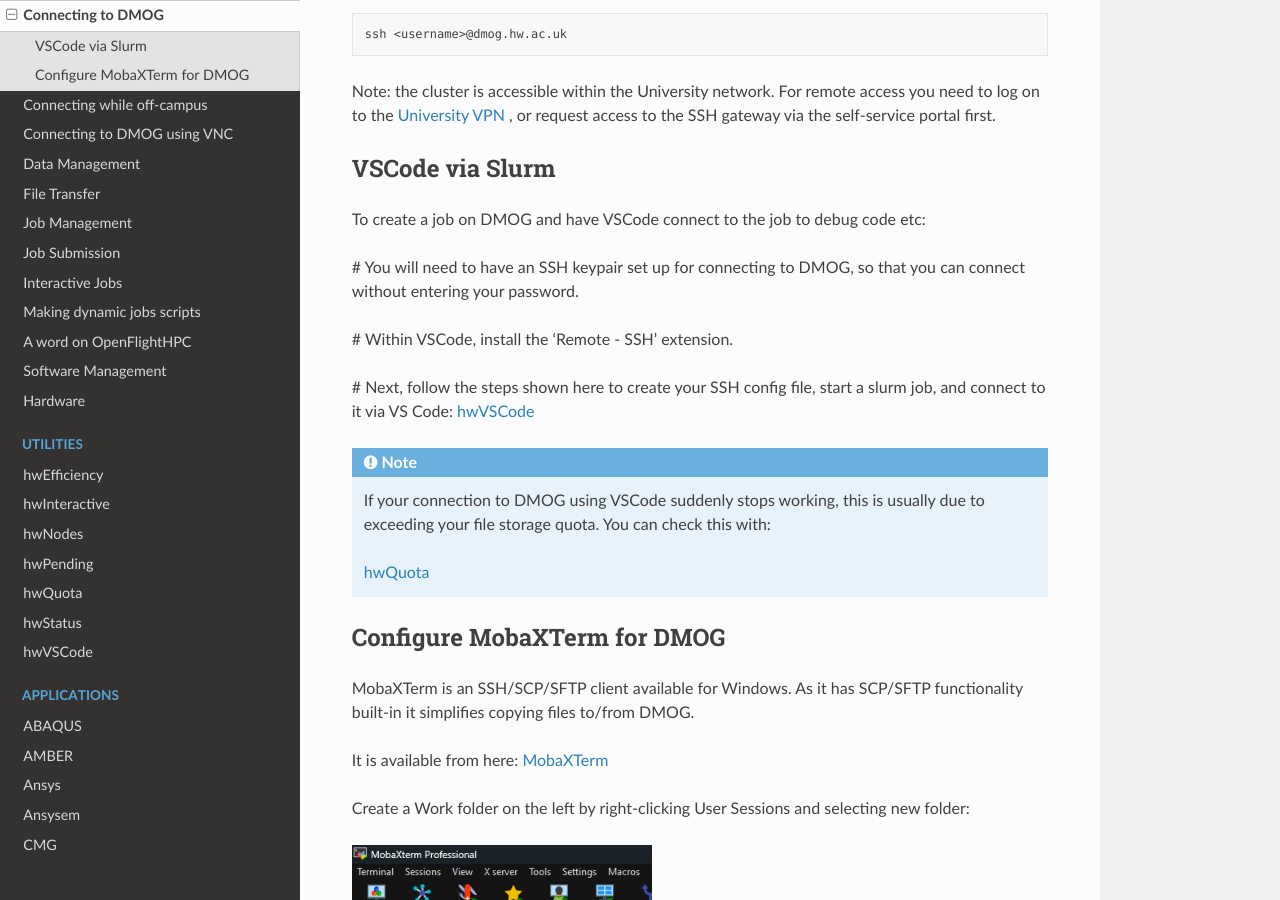
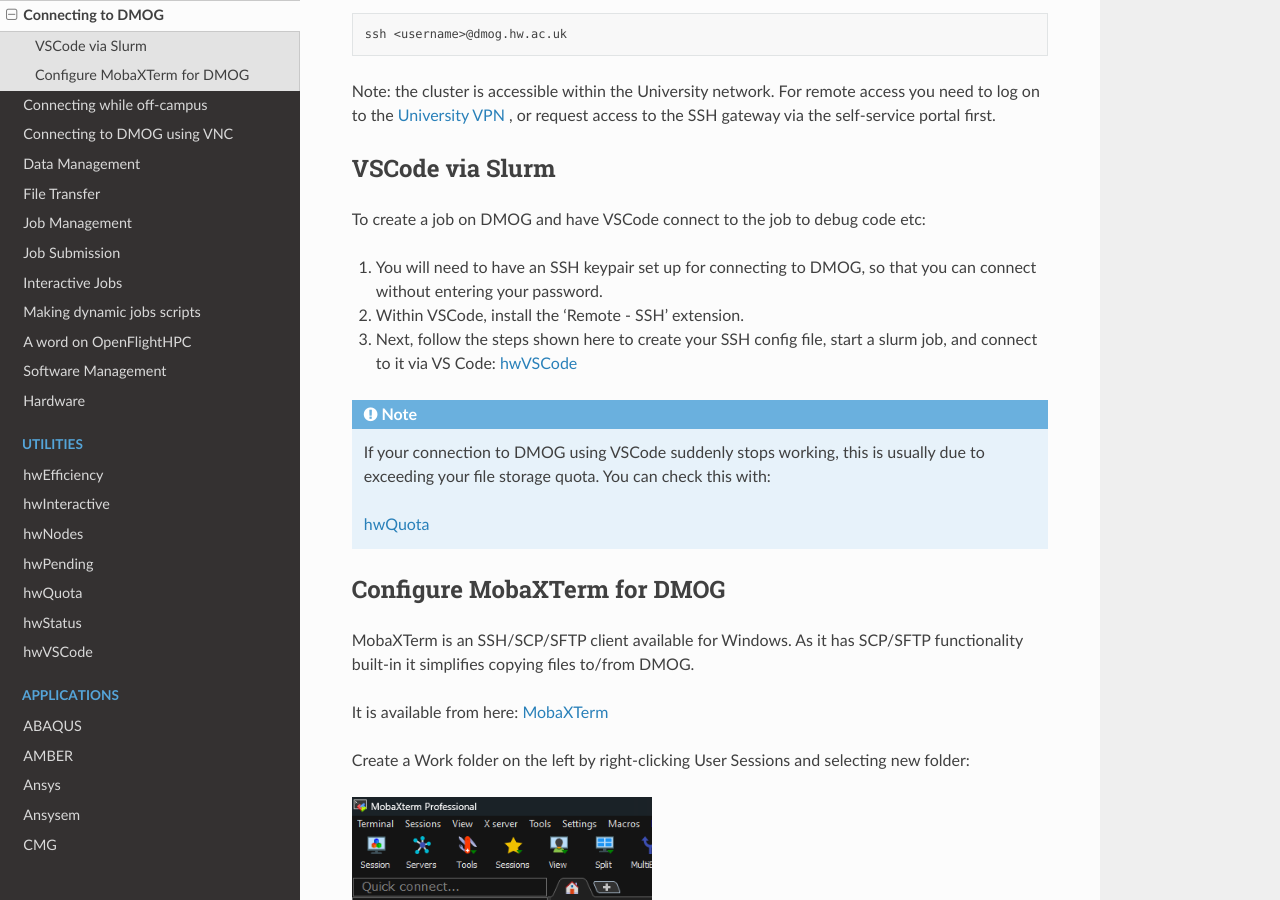
Before and after one commit to jm130/dmogdocs, a Sphinx documentation site: the page built from docs/source/user/connecting.rst, in a window 1280 px wide and 900 px high, scrolled down 411 px. Built offline with Sphinx 7.4.7 and the Read the Docs theme 3.1.0, drawn with Linux system fonts in a browser that asks for light colours.

```diff
--- a/docs/source/user/connecting.rst
+++ b/docs/source/user/connecting.rst
@@ -23,11 +23,11 @@ VSCode via Slurm
 
 To create a job on DMOG and have VSCode connect to the job to debug code etc:
 
-# You will need to have an SSH keypair set up for connecting to DMOG, so that you can connect without entering your password.
+#. You will need to have an SSH keypair set up for connecting to DMOG, so that you can connect without entering your password.
 
-# Within VSCode, install the 'Remote - SSH' extension.
+#. Within VSCode, install the 'Remote - SSH' extension.
 
-# Next, follow the steps shown here to create your SSH config file, start a slurm job, and connect to it via VS Code: :ref:`hwVSCode <vsCodeSlurm>`
+#. Next, follow the steps shown here to create your SSH config file, start a slurm job, and connect to it via VS Code: :ref:`hwVSCode <vsCodeSlurm>`
 
 .. note::
    If your connection to DMOG using VSCode suddenly stops working, this is usually due to exceeding your file storage quota. You can check this with:
```
